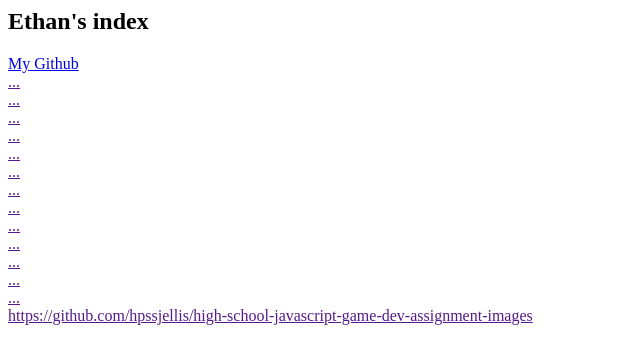
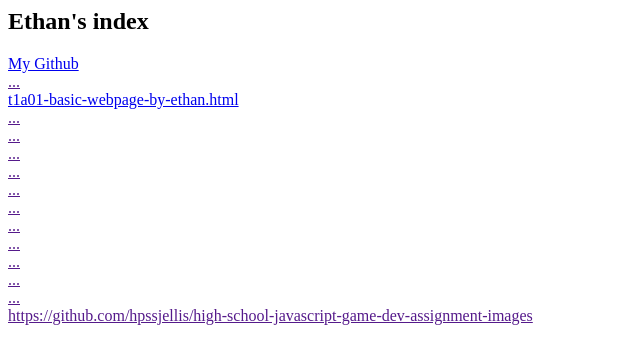
Before and after one commit to EthyBRyan/game-dev-2022, a plain HTML site: page public/index.html in a window 1280 px wide. Shown: the whole page, without its empty margins (0-640 px from the left). Drawn offline with Linux system fonts and the light colour scheme.

Commit message:
Update index.html

```diff
--- a/public/index.html
+++ b/public/index.html
@@ -4,7 +4,7 @@
 
 <a href="">...</a><br>
 
-<a href="">...</a><br>
+<a href="t1a01-basic-webpage-by-ethan.html">t1a01-basic-webpage-by-ethan.html</a><br>
 <a href="">...</a><br>
 <a href="">...</a><br>
 <a href="">...</a><br>
```
